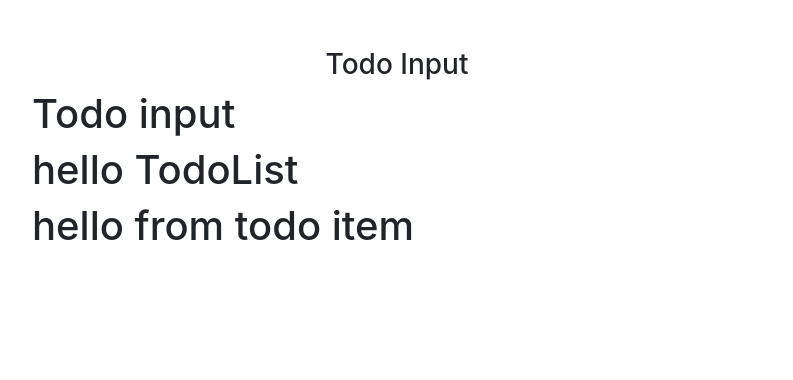
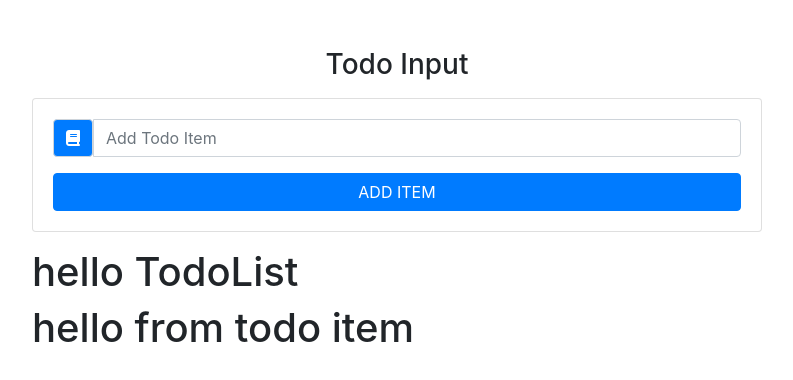
Before and after one commit to fyardlest1/fyard-todo-list, a React (Create React App) app: page / in a window 1280 px wide. Shown: the top 380 px of the page, without its empty margins (243-1036 px from the left). Built offline with nearby package versions, Linux system fonts and the light colour scheme.

Commit message:
TodoInput Component Ready

```diff
--- a/src/App.js
+++ b/src/App.js
@@ -29,7 +29,7 @@
   }
 
   handleSubmit = (e) => {
-    //
+    e.preventDefault()
   }
 
   handleDelete = (id) => {
--- a/src/components/TodoInput.jsx
+++ b/src/components/TodoInput.jsx
@@ -2,9 +2,20 @@
 
 class TodoInput extends Component {
     render() {
+        const { item, handleChange, handleSubmit, editItem } = this.props
         return (
-            <div>
-                <h1>Todo input</h1>
+            <div className='card card-body my-3'>
+                <form onSubmit={handleSubmit}>
+                    <div className="input-group mb-3">
+                        <span className="input-group-text bg-primary text-white" ><i class="fas fa-book"/></span>
+                        <input
+                            type="text" className="form-control text-capitalize"
+                            placeholder="add todo item"
+                            value={item}
+                            onChange={handleChange} />
+                    </div>
+                    <button type="submit" className='btn btn-block text-uppercase btn-primary'>add item</button>
+                </form>
             </div>
         );
     }
```
Also changed, not shown: 1 other file (tests, documents, lock files or other folders).
